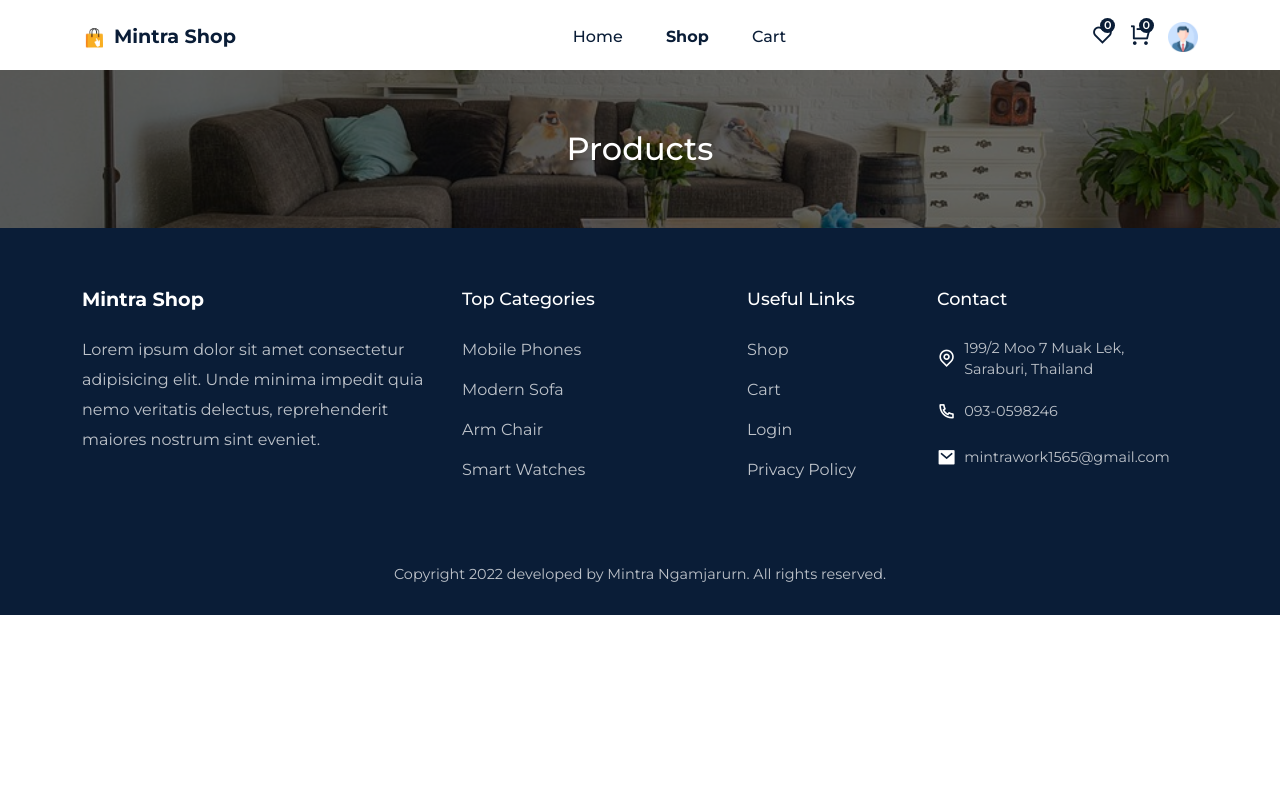
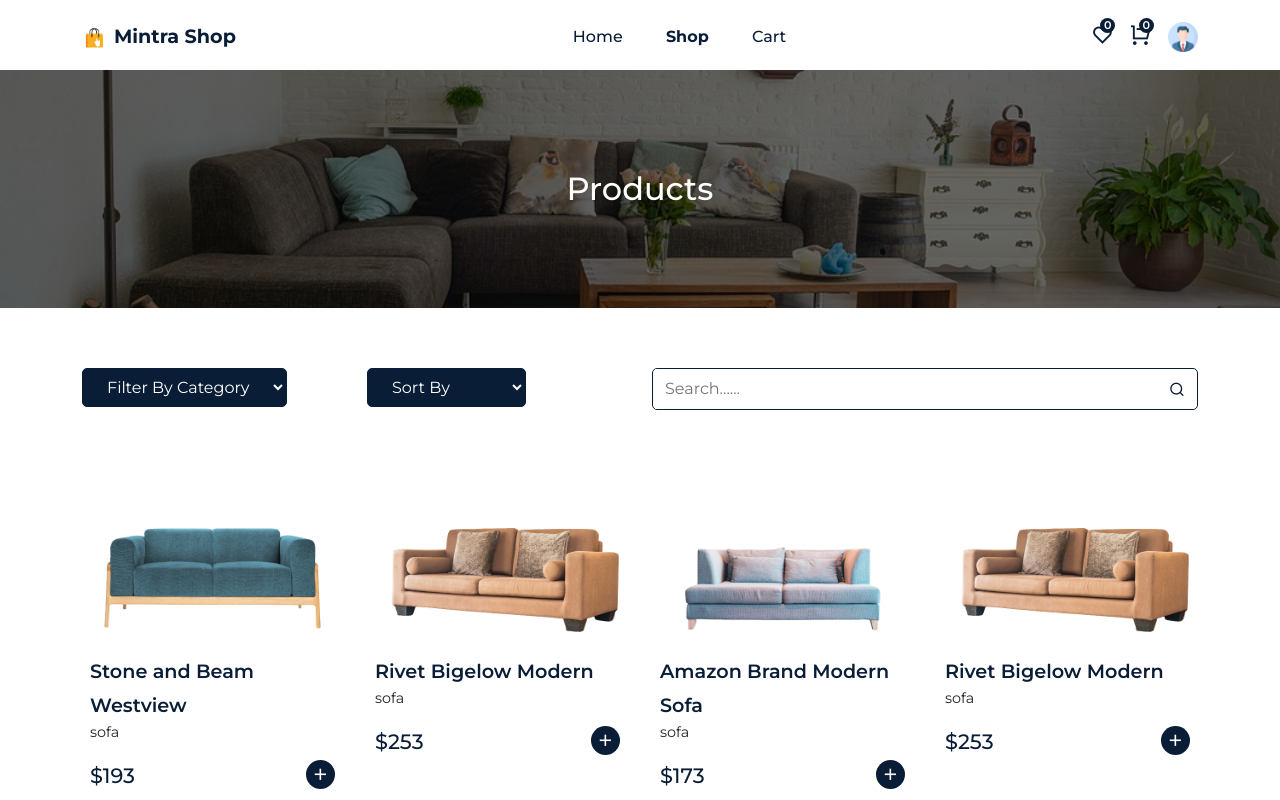
Before and after one commit to mintmintra/ShoppingEcommerce, a React (Create React App) app: page /shop in a window 1280 px wide. Shown: the top 800 px of the page. Built offline with nearby package versions, Linux system fonts and the light colour scheme; grey boxes are pictures that could not be loaded.

Commit message:
product detail

```diff
--- a/src/pages/ProductDetails.jsx
+++ b/src/pages/ProductDetails.jsx
@@ -1,9 +1,51 @@
 import React from 'react'
+import { Container, Row, Col } from "reactstrap"
+import { useParams } from 'react-router-dom'
+import products from '../assets/data/products'
+import Helmet from '../components/Helmet/Helmet'
+import CommonSection from '../components/UI/CommonSection'
+import "../styles/product-details.css"
+import { motion } from 'framer-motion'
 
 const ProductDetails = () => {
-  return (
-    <div>ProductDetails</div>
-  )
+  const { id } = useParams();
+  const product = products.find((item) => item.id === id);
+  const { imgUrl, productName, price, avgRating, review, description, shortDesc } = product;
+
+  return <Helmet>
+    <CommonSection />
+
+    <section className='pt-0'>
+      <Container>
+        <Row>
+          <Col lg="6">
+            <img src={imgUrl} alt="" />
+          </Col>
+          <Col lg="6">
+            <div className="product__details">
+              <h2>{productName}</h2>
+              <div className="product__rating d-flex align-items-center gap-5 mb-3">
+                <div>
+                  <span><i class="ri-star-s-fill"></i></span>
+                  <span><i class="ri-star-s-fill"></i></span>
+                  <span><i class="ri-star-s-fill"></i></span>
+                  <span><i class="ri-star-s-fill"></i></span>
+                  <span><i class="ri-star-half-s-line"></i></span>
+                </div>
+
+                <p>
+                  (<span>{avgRating}</span> ratings)
+                </p>
+              </div>
+              <span className='product__price'>${price}</span>
+              <p className='mt-3'>{shortDesc}</p>
+              <motion.button whileTap={{ scale: 1.2}} className='buy__btn'>Add to Cart</motion.button>
+            </div>
+          </Col>
+        </Row>
+      </Container>
+    </section>
+  </Helmet>
 }
 
 export default ProductDetails
--- a/src/pages/Shop.jsx
+++ b/src/pages/Shop.jsx
@@ -1,11 +1,108 @@
-import React from 'react'
+import React,{useState} from 'react'
 import Helmet from "../components/Helmet/Helmet"
 import CommonSection from '../components/UI/CommonSection'
+import { Container,Row,Col } from "reactstrap"
+import "../styles/shop.css"
+import products from '../assets/data/products'
+import ProductList from '../components/UI/ProductsList'
 
 const Shop = () => {
+  const [productsData, setProductsData] = useState(products)
+
+  const handleFilter = (e) =>{
+    const filterValue = e.target.value;
+    if(filterValue === "sofa"){
+      const filteredProducts = products.filter(
+        (item) => item.category === "sofa"
+      );
+      setProductsData(filteredProducts);
+    }
+
+    if(filterValue === "mobile"){
+      const filteredProducts = products.filter(
+        (item) => item.category === "mobile"
+      );
+      setProductsData(filteredProducts);
+    }
+
+    if(filterValue === "chair"){
+      const filteredProducts = products.filter(
+        (item) => item.category === "chair"
+      );
+      setProductsData(filteredProducts);
+    }
+
+    if(filterValue === "watch"){
+      const filteredProducts = products.filter(
+        (item) => item.category === "watch"
+      );
+      setProductsData(filteredProducts);
+    }
+
+    if(filterValue === "wireless"){
+      const filteredProducts = products.filter(
+        (item) => item.category === "wireless"
+      );
+      setProductsData(filteredProducts);
+    };
+
+  };
+
+  const handleSearch = e => {
+    const searchTerm = e.target.value
+
+    const searchedProducts = products.filter(item => item.productName.toLowerCase().includes(searchTerm.toLowerCase()))
+
+    setProductsData(searchedProducts)
+  }
   return (
     <Helmet title="Shop">
       <CommonSection title="Products" />
+
+      <section>
+        <Container>
+          <Row>
+            <Col lg='3' md='3'>
+              <div className="filter__widget">
+                <select onChange={handleFilter}>
+                  <option>Filter By Category</option>
+                  <option value="sofa">Sofa</option>
+                  <option value="mobile">Mobile</option>
+                  <option value="chair">Chair</option>
+                  <option value="watch">Watch</option>
+                  <option value="wireless">Wireless</option>
+                </select>
+              </div>
+            </Col>
+            <Col lg='3' md='3'>
+            <div className="filter__widget">
+                <select>
+                  <option>Sort By</option>
+                  <option value="ascending">Ascending</option>
+                  <option value="descending">Descending</option>
+                </select>
+              </div>
+            </Col>
+            <Col lg='6' md='6'>
+              <div className="search__box">
+                <input type="text" placeholder='Search......' onChange={handleSearch} />
+                <span><i class="ri-search-line"></i></span>
+              </div>
+            </Col>
+          </Row>
+        </Container>
+      </section>
+      <section className='pt-0'>
+        <Container>
+          <Row>
+            {productsData.length === 0 ? (
+              <h1 className='text-center fs-4'>No products are found!</h1>
+            ) : (
+              <ProductList data={productsData} />
+            )}
+          </Row>
+        </Container>
+      </section>
     </Helmet>
   )
 }
--- a/src/styles/common-section.css
+++ b/src/styles/common-section.css
@@ -1,6 +1,10 @@
 .common__section{
     background: linear-gradient(rgba(0, 0, 0, 0.562), rgba(0, 0, 0, 0.562)), url("../assets/images/common-section-bg.jpg") no-repeat center center;
     background-size: cover;
+    padding: 100px 0px;
+    display: flex;
+    align-items: center;
+    justify-content: center;
 }
 
 .common__section h1{
--- /dev/null
+++ b/src/styles/product-details.css
@@ -0,0 +1,22 @@
+.product__details{
+    margin-top: 50px;
+}
+
+.product__details h2{
+    font-size: 1.8rem;
+    margin-bottom: 10px;
+}
+
+.product__rating span i {
+    color: coral;
+}
+
+.product__rating p span{
+    color: coral;
+    font-weight: 500;
+}
+
+.product__price{
+    font-style: 1.3rem;
+    font-weight: 500;
+}
--- /dev/null
+++ b/src/styles/shop.css
@@ -0,0 +1,39 @@
+.filter__widget select {
+    padding: 8px 20px;
+    border: 1px solid var(--primary-color);
+    cursor: pointer;
+    border-radius: 5px;
+    background: var(--primary-color);
+    color: #fff;
+}
+
+.filter__widget select:focus{
+    outline: none !important;
+}
+
+.filter__widget select option {
+    font-size: 0.9rem;
+}
+
+.search__box{
+    width: 100%;
+    display: flex;
+    align-items: center;
+    justify-content: space-between;
+    border: 1px solid var(--primary-color);
+    border-radius: 5px;
+    padding-right: 12px;
+    padding-left: 2px;
+    cursor: pointer;
+}
+
+.search__box input{
+    width: 100%;
+    border: none;
+    outline: none;
+    padding: 8px 10px;
+}
+
+.search__box span {
+    color: var(--primary-color);
+}
```
